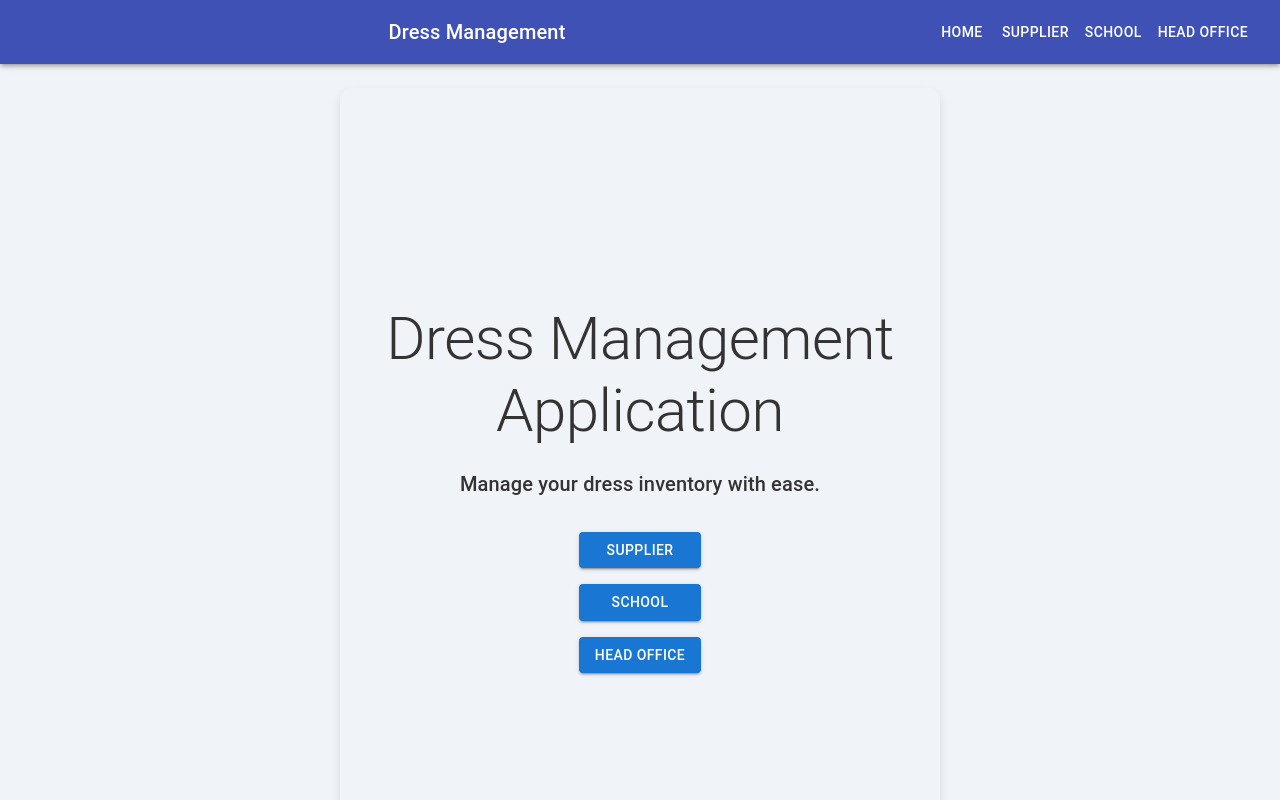
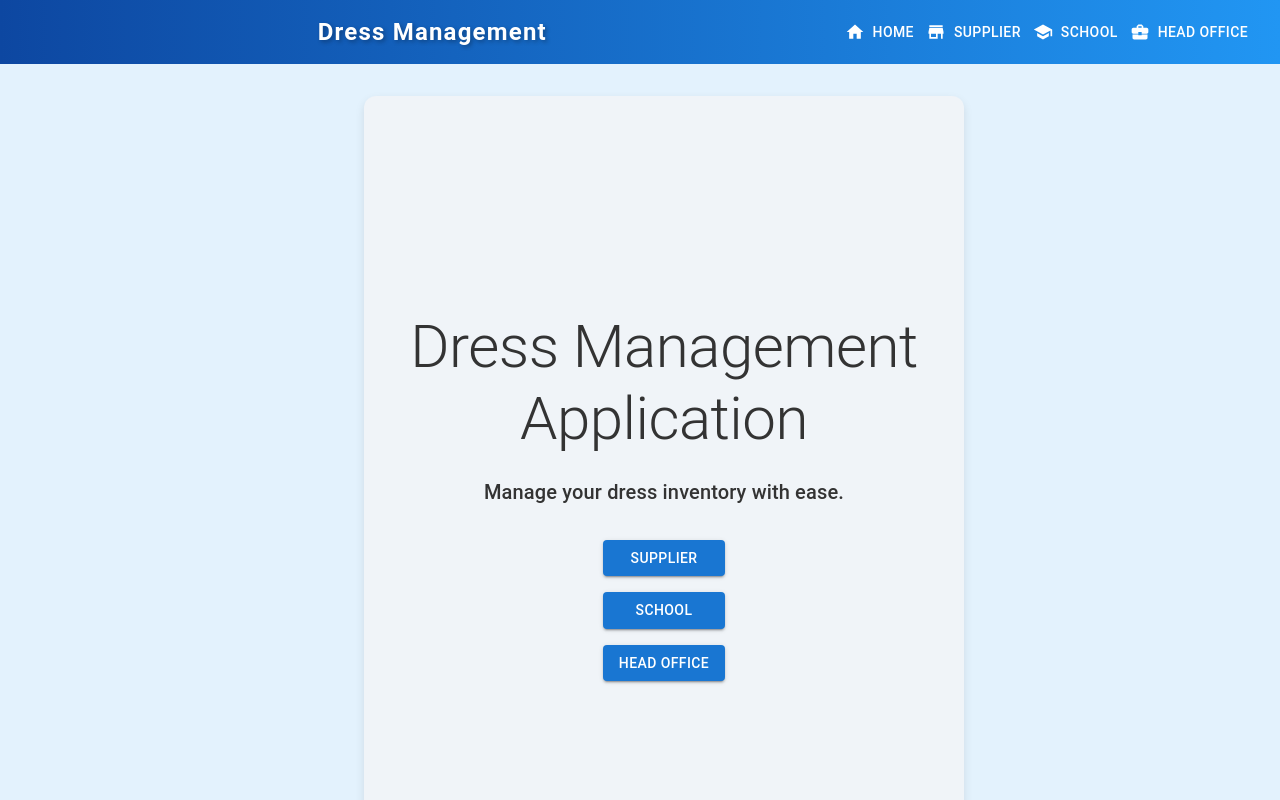
Before and after one commit to aryan2701/Dress-Management, a React (Vite) app in the folder FRONTEND/dress-management-frontend/: page / in a window 1280 px wide. Shown: the top 800 px of the page. Built offline with nearby package versions, Linux system fonts and the light colour scheme.

Commit message:
Update Layout.jsx

```diff
--- a/FRONTEND/dress-management-frontend/src/components/Layout.jsx
+++ b/FRONTEND/dress-management-frontend/src/components/Layout.jsx
@@ -1,6 +1,8 @@
+// src/layout/Layout.jsx
 import React from "react";
 import { Outlet, Link } from "react-router-dom";
 import { AppBar, Toolbar, Typography, Box, Button } from "@mui/material";
+import { Home, Store, School, BusinessCenter } from "@mui/icons-material";
 
 const Layout = () => {
   return (
@@ -8,22 +10,91 @@ const Layout = () => {
       {/* AppBar for Navigation */}
       <AppBar
         position="static"
-        sx={{ backgroundColor: "#3f51b5", boxShadow: 3 }}
+        sx={{
+          background: "linear-gradient(to right, #0d47a1, #2196f3)", // Blue gradient for a professional look
+          boxShadow: 4,
+        }}
       >
         <Toolbar>
-          <Typography variant="h6" component="div" sx={{ flexGrow: 1 }}>
-            Dress Management
-          </Typography>
-          <Button color="inherit" component={Link} to="/">
+        <Typography
+  variant="h6"
+  component="div"
+  sx={{
+    flexGrow: 1,
+    color: "#ffffff", // Keep the color white for contrast
+    fontWeight: "bold",
+    fontSize: "1.5rem", // Increase font size for better visibility
+    letterSpacing: "0.05em", // Slightly increased letter spacing
+    textShadow: "2px 2px 4px rgba(0, 0, 0, 0.3)", // More pronounced shadow for depth
+    transition: "all 0.3s ease-in-out", // Smooth transition for hover effects
+    "&:hover": {
+      textShadow: "3px 3px 6px rgba(0, 0, 0, 0.5)", // Enhanced shadow on hover
+      transform: "scale(1.05)", // Slight scale effect on hover
+    },
+  }}
+>
+  Dress Management
+</Typography>
+
+
+          <Button
+            color="inherit"
+            component={Link}
+            to="/"
+            startIcon={<Home />}
+            sx={{
+              "&:hover": {
+                backgroundColor: "#1976d2", // Slightly lighter blue on hover
+                transform: "scale(1.05)",
+              },
+              transition: "all 0.3s ease-in-out",
+            }}
+          >
             Home
           </Button>
-          <Button color="inherit" component={Link} to="/supplier">
+          <Button
+            color="inherit"
+            component={Link}
+            to="/supplier"
+            startIcon={<Store />}
+            sx={{
+              "&:hover": {
+                backgroundColor: "#1976d2",
+                transform: "scale(1.05)",
+              },
+              transition: "all 0.3s ease-in-out",
+            }}
+          >
             Supplier
           </Button>
-          <Button color="inherit" component={Link} to="/school">
+          <Button
+            color="inherit"
+            component={Link}
+            to="/school"
+            startIcon={<School />}
+            sx={{
+              "&:hover": {
+                backgroundColor: "#1976d2",
+                transform: "scale(1.05)",
+              },
+              transition: "all 0.3s ease-in-out",
+            }}
+          >
             School
           </Button>
-          <Button color="inherit" component={Link} to="/headoffice">
+          <Button
+            color="inherit"
+            component={Link}
+            to="/headoffice"
+            startIcon={<BusinessCenter />}
+            sx={{
+              "&:hover": {
+                backgroundColor: "#1976d2",
+                transform: "scale(1.05)",
+              },
+              transition: "all 0.3s ease-in-out",
+            }}
+          >
             Head Office
           </Button>
         </Toolbar>
@@ -34,11 +105,13 @@ const Layout = () => {
         component="main"
         sx={{
           flexGrow: 1,
-          paddingY: 3,
-          width: "100%", // Ensure it covers the full width
+          py: 4, // Vertical padding
+          px: 3, // Horizontal padding
+          width: "100%",
+          backgroundColor: "#e3f2fd", // Light blue background for the content
         }}
       >
-        <Outlet /> {/* This will render the appropriate page content */}
+        <Outlet /> {/* Renders the current page content */}
       </Box>
 
       {/* Footer */}
@@ -46,12 +119,14 @@ const Layout = () => {
         component="footer"
         sx={{
           textAlign: "center",
-          padding: 2,
-          backgroundColor: "#f4f4f4",
-          width: "100%", // Ensure footer covers the full width
+          py: 2,
+          backgroundColor: "#ffffff", // White background for footer
+          width: "100%",
+          boxShadow: 2, // Slight elevation effect
+          mt: "auto", // Pushes footer to the bottom of the page
         }}
       >
-        <Typography variant="body2">
+        <Typography variant="body2" color="text.secondary">
           © {new Date().getFullYear()} Dress Management System
         </Typography>
       </Box>
```
